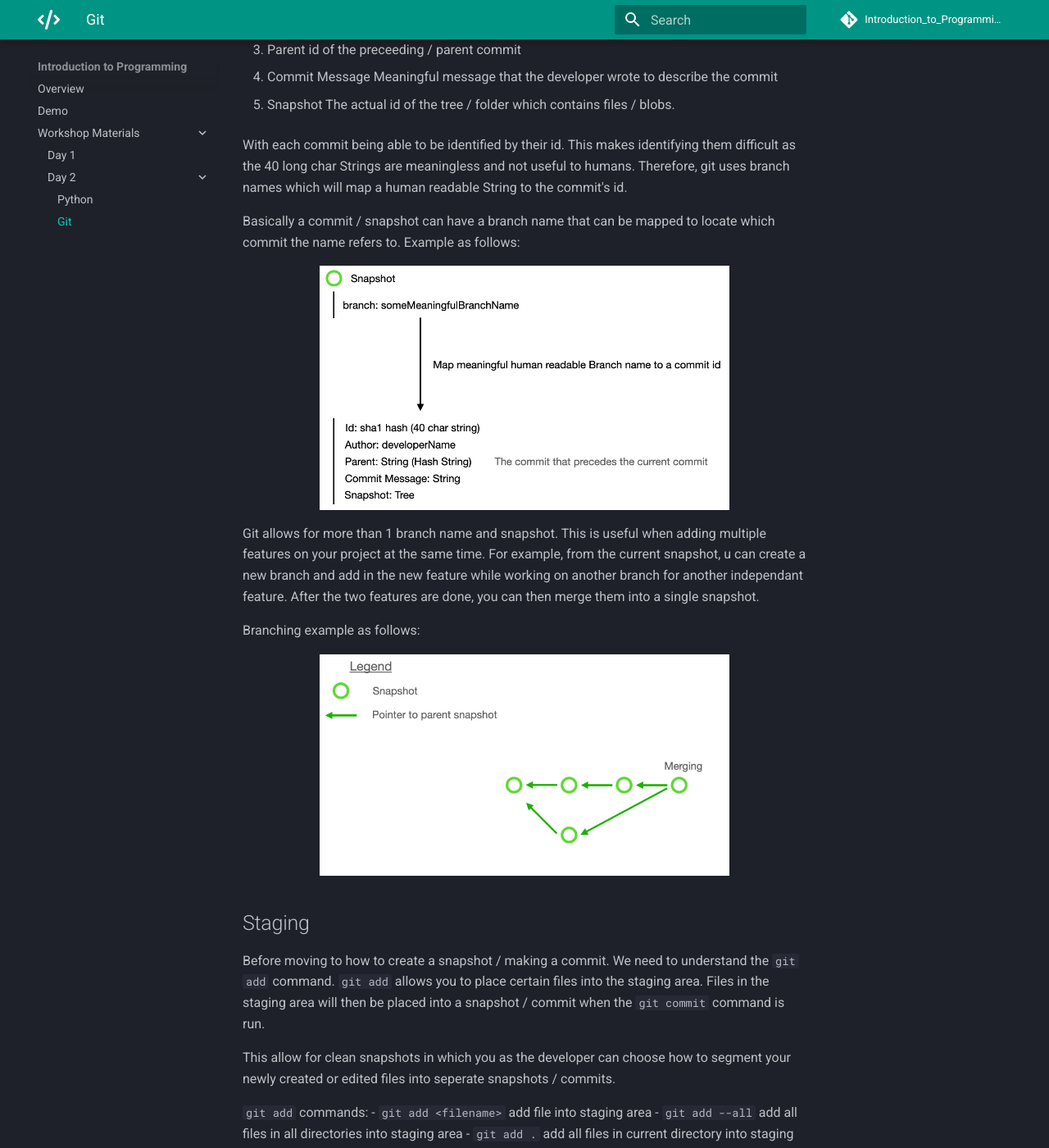
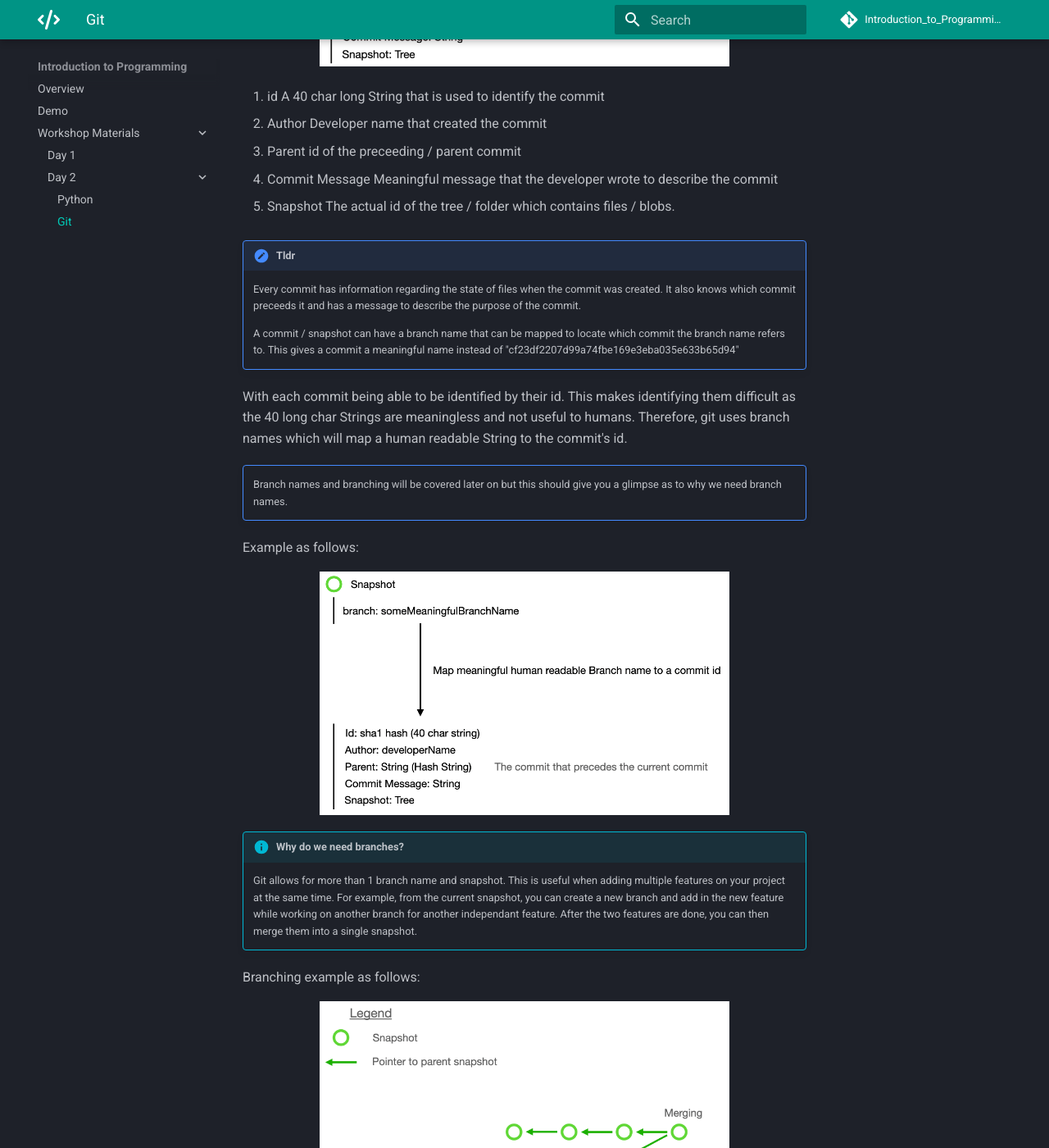
Before and after one commit to 3DCdsc/Introduction_to_Programming, an MkDocs documentation site: the page built from docs/Day_2/day_2_git.md, in a window 1280 px wide and 1400 px high, scrolled down 2552 px. Shown: the whole window at 82% size. Built offline with MkDocs 1.6.1 and Material for MkDocs 9.7.7, drawn with Linux system fonts in a browser that asks for light colours; comment, search, counter and statistics services are not loaded; some of the changed text lies outside the part shown.

Commit message:
added Admonition until staging section

```diff
--- a/docs/Day_2/day_2_git.md
+++ b/docs/Day_2/day_2_git.md
@@ -32,7 +32,6 @@
   <img src="../imgs/git/purpose.png" width="1000"/>
 </figure>
 
-
 This can get confusing and is rather prone to human errors. Therefore this is where git comes in to help us organize different stages of development and big fixes.
 
 <a name="overview"></a>
@@ -43,6 +42,9 @@
 </figure>
 
 Git models the history and timeline of a bunch of files and folders using a series of snapshots. Each snapshot can be viewed as a state of the entire folder in which git is tracking. It contains information about every file and folder.
+
+!!! TLDR
+    Git works by taking a bunch of snapshots of the state of files. This is like saving your game progress at different checkpoints so you can track your progress or even revert back when needed.
 
 ## Data Model
 
@@ -67,7 +69,6 @@
   <img src="../imgs/git/dataModelCommit.png" width="500" />
 </figure>
 
-
 1. id
     A 40 char long String that is used to identify the commit
 
@@ -83,16 +84,23 @@
 5.  Snapshot
     The actual id of the tree / folder which contains files / blobs.
 
+!!! TLDR
+    Every commit has information regarding the state of files when the commit was created. It also knows which commit preceeds it and has a message to describe the purpose of the commit.
+
+    A commit / snapshot can have a branch name that can be mapped to locate which commit the branch name refers to. This gives a commit a meaningful name instead of "cf23df2207d99a74fbe169e3eba035e633b65d94"
+
 With each commit being able to be identified by their id. This makes identifying them difficult as the 40 long char Strings are meaningless and not useful to humans. Therefore, git uses branch names which will map a human readable String to the commit's id.
 
-Basically a commit / snapshot can have a branch name that can be mapped to locate which commit the name refers to.
+!!! note ""
+    Branch names and branching will be covered later on but this should give you a glimpse as to why we need branch names.
+
 Example as follows:
-
 <figure>
   <img src="../imgs/git/dataModelCommitWithBranchName.png" width="500" />
 </figure>
 
-Git allows for more than 1 branch name and snapshot. This is useful when adding multiple features on your project at the same time. For example, from the current snapshot, u can create a new branch and add in the new feature while working on another branch for another independant feature. After the two features are done, you can then merge them into a single snapshot.
+!!! info "Why do we need branches?"
+    Git allows for more than 1 branch name and snapshot. This is useful when adding multiple features on your project at the same time. For example, from the current snapshot, you can create a new branch and add in the new feature while working on another branch for another independant feature. After the two features are done, you can then merge them into a single snapshot.
 
 Branching example as follows:
 
@@ -108,22 +116,33 @@
 
 This allow for clean snapshots in which you as the developer can choose how to segment your newly created or edited files into seperate snapshots / commits.
 
-`git add` commands:
-- `git add <filename>` add file into staging area
-- `git add --all` add all files in all directories into staging area
-- `git add .` add all files in current directory into staging area
-- `git rm --cached <filename>` remove a file from the staging area
+!!! info "Why do we need the staging area?"
+    Staging area allows you to be selective in what you want git to keep track of or what to make into a commit.
+
+!!! info "`git add` commands:"
+    - `git add <filename>` add file into staging area
+    - `git add --all` add all files in all directories into staging area
+    - `git add .` add all files in current directory into staging area
+    - `git rm --cached <filename>` remove a file from the staging area
 
 <a name="commits"></a>
 ## Commits
 `git commit` moves the files in the staging area into a snapshot / commit. This can be viewed as a milestone in your project, just like how you frequently save your word documents after every paragraph or what not.
 
-`git commit` commands:
-- `git commit -m "some descriptive commit message" ` Move files in staging area to a snapshot and include a descriptive message
+!!! info "`git commit` commands:"
+    - `git commit -m "some descriptive commit message" ` Move files in staging area to a snapshot and include a descriptive message
 
 <a name="Branching"></a>
 ## Branching
 A branch is basically a pointer that allows for meaningful human readable text to describe a snapshot.
+
+!!! info "Important to understand"
+    A branch is a pointer that maps a meaningful text to a commit's id.
+
+    Example:
+        `feature/redButton` ---> `cf23df2207d99a74fbe169e3eba035e633b65d94`
+
+    A branch named `feature/redButton` is referring to the commit with an id of `cf23df2207d99a74fbe169e3eba035e633b65d94`
 
 ### main / master Branch
 Everytime you inialize git, it will automatically create a branch called main or master. You can view this as the main line of development where the live code lives in.
@@ -134,10 +153,11 @@
 ### Commit in a branch
 Since a branch is just a named pointer, whenever you commit on a different branch, git will create a new snapshot and then move the HEAD and the current branch forward to the new snapshot.
 
-### git checkout
-`git checkout` commands:
-- `git checkout` switches branches.
-- `git checkout -b <new branch name>` creates a new branch as per name passed in as arguement, then switches to it.
+### Git checkout
+The command `git checkout` is used to switch and create branches.
+!!! info "`git checkout` commands:"
+    - `git checkout` switches branches.
+    - `git checkout -b <new branch name>` creates a new branch as per name passed in as arguement, then switches to it.
 
 <a name="Merging"></a>
 ## Merging
```
